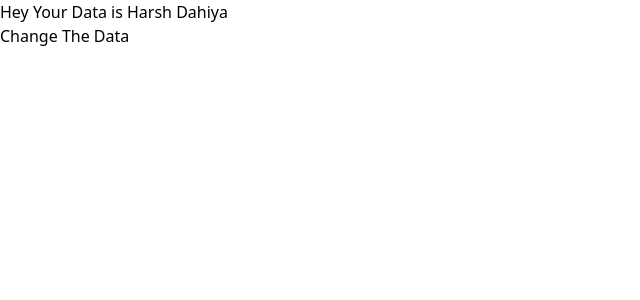
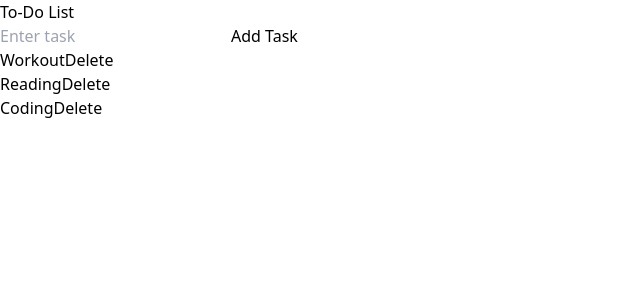
Before and after one commit to believeharsh/Web-Features-React, a React (Vite) app: page / in a window 1280 px wide. Shown: the top 300 px of the page, without its empty margins (0-640 px from the left). Built offline with nearby package versions, Linux system fonts and the light colour scheme.

Commit message:
added To do app

```diff
--- a/src/App.jsx
+++ b/src/App.jsx
@@ -9,6 +9,9 @@
 import Profile from './components/Contextapi/Profile'
 
 import { ContextProvider } from './components/Contextapi/MyContext'
+import Maincontainer from './components/To-do-app/Maincontainer'
+
+
 
 
 
@@ -17,7 +20,7 @@
   return (
 
     <ContextProvider>
-    <Profile/>
+    {/* <Profile/> */}
 
     {/* <UseTooltip/> */}
     {/* <Conditional/> */}
@@ -26,6 +29,7 @@
     {/* <UseImmer/> */}
     {/* <List/> */}
     {/* <UseShoppingCart/> */}
+    <Maincontainer/>
     </ContextProvider>
 
 
--- /dev/null
+++ b/src/components/To-do-app/AddTask.jsx
@@ -0,0 +1,39 @@
+import React, { useState } from 'react'
+
+const Task = ({addTask}) => {
+    const [inputValue, setInputValue] = useState('');
+
+    const handleChange = (event) => {
+      setInputValue(event.target.value);
+    };
+
+    const handleSubmit = (event) => {
+      event.preventDefault();
+      if (inputValue.trim() !== '') {
+        addTask(inputValue);
+        setInputValue('');
+      }
+    };
+  return (
+  <>
+     <form onSubmit={handleSubmit}>
+     <div className="flex mb-4" >
+     <input
+        type="text"
+        value={inputValue}
+        onChange={handleChange}
+        placeholder="Enter task"
+        className="w-full rounded border-gray-300 p-2 mr-2"
+      />
+      <button type="submit"
+          className="bg-blue-500 hover:bg-blue-600 text-white px-4 py-2 rounded"
+      >Add Task
+      </button>
+     </div>
+
+    </form>
+  </>
+  )
+}
+
+export default Task
--- /dev/null
+++ b/src/components/To-do-app/Maincontainer.jsx
@@ -0,0 +1,66 @@
+import React, { useState } from "react";
+import Task from "./AddTask";
+import Tasklist from "./Tasklist";
+
+const Maincontainer = () => {
+    const InitlaTasks = [
+        {id: 121, text:"Workout", completed:false},
+        {id: 122, text:"Reading", completed:false},
+        {id: 124, text:"Coding", completed:false}
+    ]
+  const [tasks, setTasks] = useState(InitlaTasks);
+
+
+const addTask = (task) => {
+    const isTaskExists = tasks.some(t => t.text === task);
+
+    if(!isTaskExists){
+        let newTask = {
+            id: Date.now(),
+            text: task,
+            completed:false
+         }
+         setTasks([...tasks, newTask])
+    }
+    else{
+        alert("this Task is already there ")
+    }
+
+}
+
+
+
+
+  const toggleTaskCompletion = (taskId) => {
+    const updatedTasks = tasks.map((task) => {
+      if (task.id === taskId) {
+        return { ...task, completed: !task.completed };
+      }
+      return task;
+    });
+    setTasks(updatedTasks);
+  };
+
+  const deleteTask = (taskId) => {
+    const filteredTasks = tasks.filter((task) => task.id !== taskId);
+    setTasks(filteredTasks);
+  };
+
+  return (
+    <>
+      <div className="max-w-md mx-auto p-4">
+        <h1 className="text-2xl font-bold mb-4">To-Do List</h1>
+        <div >
+          <Task addTask={addTask} />
+          <Tasklist
+            Tasks={tasks}
+            toggleTaskCompletion={toggleTaskCompletion}
+            deleteTask={deleteTask}
+          />
+        </div>
+      </div>
+    </>
+  );
+};
+
+export default Maincontainer;
--- /dev/null
+++ b/src/components/To-do-app/Tasklist.jsx
@@ -0,0 +1,39 @@
+import React from "react";
+
+const Tasklist = ({ toggleTaskCompletion, deleteTask, Tasks }) => {
+  return (
+    <>
+      <div className="">
+        <ul>
+          {Tasks.map((task) => {
+            return (
+              <li
+                key={task.id}
+                className={`flex items-center justify-between p-2 border-b ${
+                  task.completed ? "bg-gray-200" : ""
+                }`}
+              >
+                <span
+                  className={`cursor-pointer ${
+                    task.completed ? "line-through text-gray-500" : ""
+                  }`}
+                  onClick={() => toggleTaskCompletion(task.id)}
+                >
+                  {task.text}
+                </span>
+                <button
+                  className="text-red-500 hover:text-red-600"
+                  onClick={() => deleteTask(task.id)}
+                >
+                  Delete
+                </button>
+              </li>
+            );
+          })}
+        </ul>
+      </div>
+    </>
+  );
+};
+
+export default Tasklist;
```
